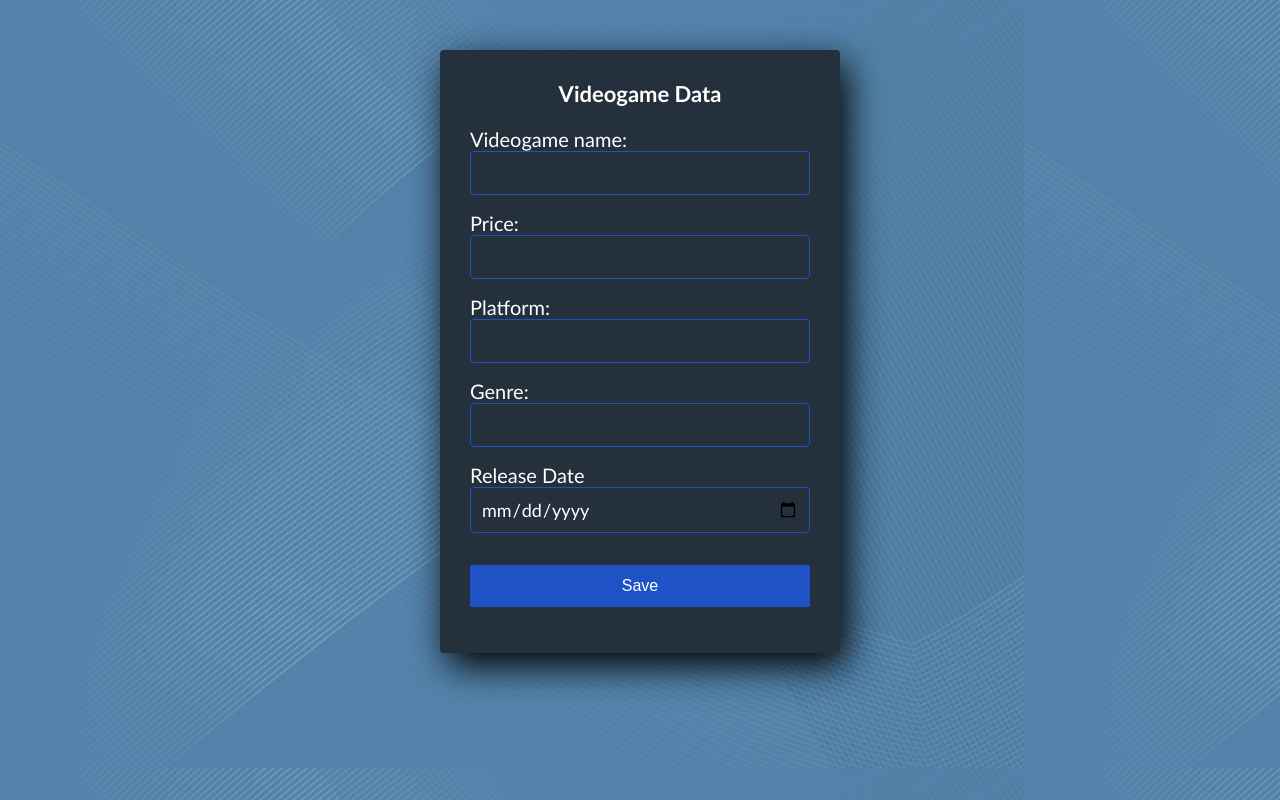
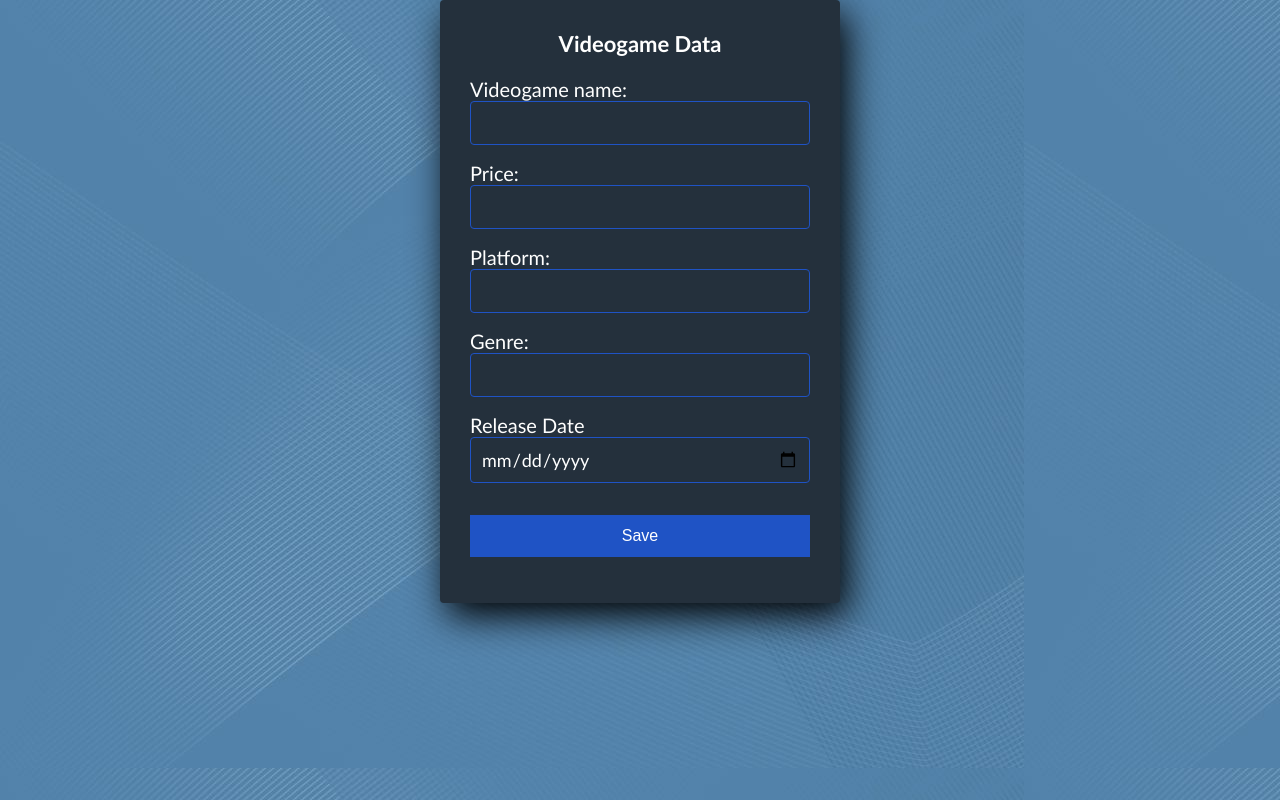
Before and after one commit to kjduy/bestvideogames, a PHP site: page /html/videogameForm.html in a window 1280 px wide. Run offline with PHP 8.4, Linux system fonts and the light colour scheme.

Commit message:
Update styleForm.css

```diff
--- a/css/styleForm.css
+++ b/css/styleForm.css
@@ -12,7 +12,6 @@ body {
     background: #24303c;
     padding: 30px;
     margin: auto;
-    margin-top: 50px;
     border-radius: 4px;
     font-family: 'calibri';
     color: white;
```
